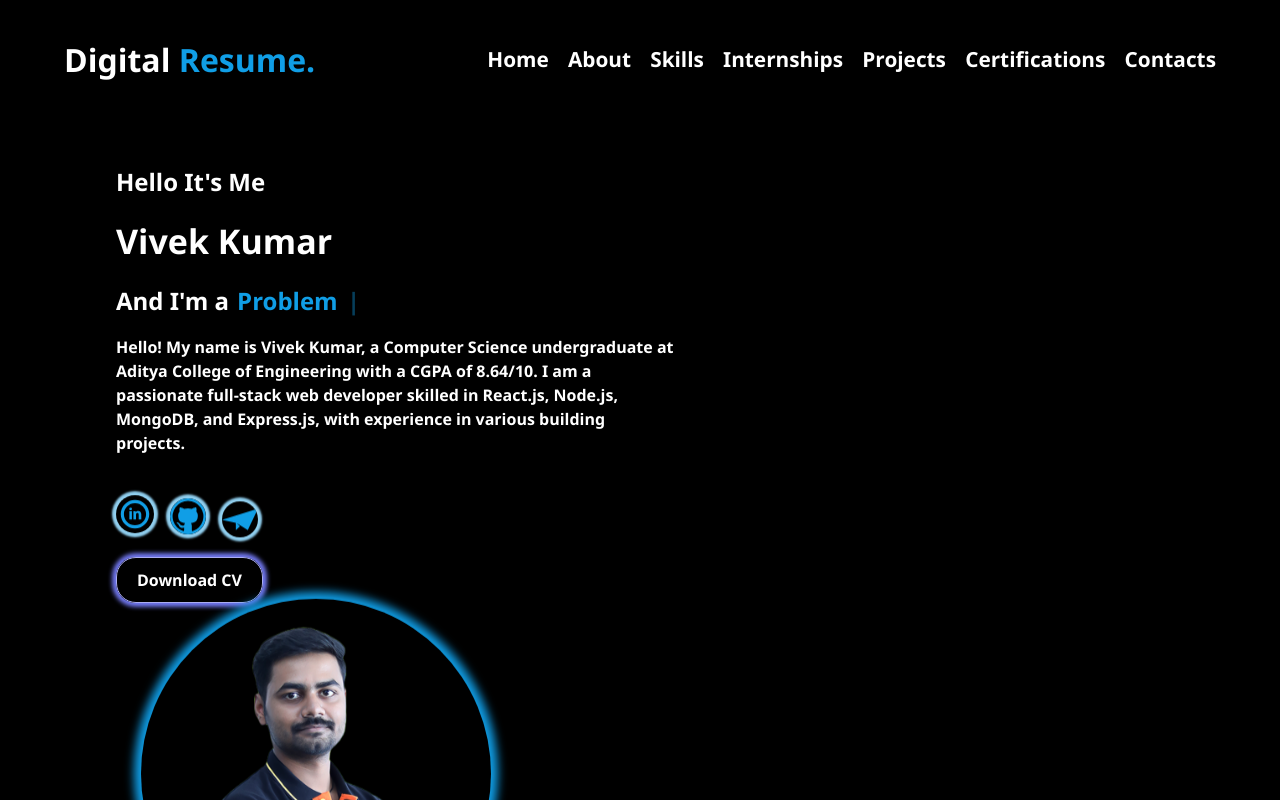
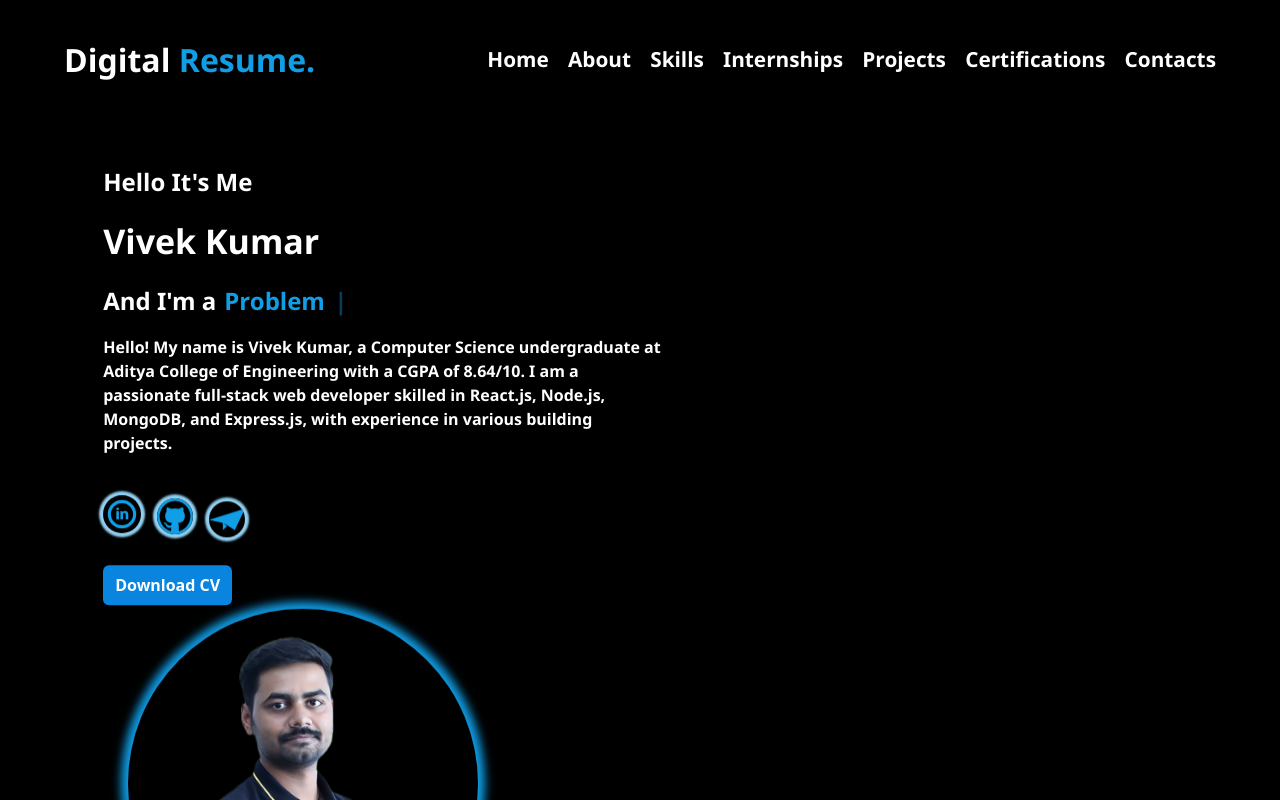
Before and after one commit to 2004vivek/portfolio, a React (Vite) app: page / in a window 1280 px wide. Shown: the top 800 px of the page. Built offline with nearby package versions, Linux system fonts and the light colour scheme.

Commit message:
changes done

```diff
--- a/src/components/AboutDetails.jsx
+++ b/src/components/AboutDetails.jsx
@@ -23,10 +23,10 @@ export default function AboutDetails({data,index}) {
   return (
     <motion.div  className='about_box' variants={variants} initial="hidden" animate={isInView?'visible':'hidden'} onMouseMove={(e) => handleMouseMove(e, index)} onMouseLeave={() => handleMouseLeave(index)} ref={(el) => (about_box.current[index] = el)}>
             <div className="dynamiccolor1" ref={(el) => (dynamiccolor.current[index] = el)}></div>
-            <div style={{display:"flex",gap:"1rem",placeItems:"center"}}><span><BsStars fontSize={"24px"} color='#109EE6'/></span><span className='about-title'>{data.title}</span></div>
-            <div className='about-para' style={{marginTop:"0.5rem"}}>{data.description}
+            <div style={{display:"flex",gap:"1rem",placeItems:"center"}}><span style={{zIndex:10}}><BsStars fontSize={"24px"} color='#109EE6'/></span><span className='about-title' >{data.title}</span></div>
+            <div className='about-para' style={{marginTop:"0.5rem",zIndex:10}} >{data.description}
             </div>
-            </motion.div>
+    </motion.div>
 
   )
 }
--- a/src/components/Introduction.jsx
+++ b/src/components/Introduction.jsx
@@ -1,42 +1,45 @@
-import React, { useContext, useRef } from 'react'
-import { Typewriter } from 'react-simple-typewriter'
+import React, { useContext, useRef } from "react";
+import { Typewriter } from "react-simple-typewriter";
 import { TiSocialLinkedinCircular } from "react-icons/ti";
 import { LuInstagram } from "react-icons/lu";
 import { VscGithub } from "react-icons/vsc";
 import { SiMinutemailer } from "react-icons/si";
 import { TiSocialFacebookCircular } from "react-icons/ti";
-import { AppContext } from '../context/AppContext';
-import { motion, useInView } from 'framer-motion';
-import Tilt from 'react-parallax-tilt';
+import { AppContext } from "../context/AppContext";
+import { motion, useInView } from "framer-motion";
+import Tilt from "react-parallax-tilt";
 
 export default function Introduction() {
-    const {IntroductionMoveHandler,IntoductionLeaveHandler,introduction,dynamiccolor1}=useContext(AppContext)
-    const ref=useRef(null)
-    const inview=useInView(ref, { triggerOnce: true });
+  const {
+    IntroductionMoveHandler,
+    IntoductionLeaveHandler,
+    introduction,
+    dynamiccolor1,
+  } = useContext(AppContext);
+  const ref = useRef(null);
+  const inview = useInView(ref, { triggerOnce: true });
   const variants = {
     hidden: {
       opacity: 0,
       scale: 0.7,
-         y:20,
+      y: 20,
       transition: {
-          type: 'spring',
+        type: "spring",
         stiffness: 900,
         damping: 20,
-
-        }
+      },
     },
     visible: {
       opacity: 1,
       scale: 1,
-        y:0,
+      y: 0,
       transition: {
-          type: 'spring',
+        type: "spring",
         stiffness: 900,
         damping: 20,
-
-        }
-      }
-    }
+      },
+    },
+  };
 
   const handleDownload = () => {
     const link = document.createElement("a");
@@ -47,33 +50,110 @@ export default function Introduction() {
     document.body.removeChild(link);
   };
   return (
-    <div style={{width:'100%',overflow:'hidden',padding:"1rem 0"}}>
+    <div style={{ width: "100%", overflow: "hidden", padding: "1rem 0" }}>
       <Tilt tiltAxis="y" tiltMaxAngleY={5} tiltReverse={true}>
-    <div className='introduction_container' onMouseMove={(e)=>IntroductionMoveHandler(e)} onMouseLeave={IntoductionLeaveHandler} ref={introduction}>
+        <div
+          className="introduction_container"
+          onMouseMove={(e) => IntroductionMoveHandler(e)}
+          onMouseLeave={IntoductionLeaveHandler}
+          ref={introduction}
+        >
           <div className="dynamiccolor1" ref={dynamiccolor1}></div>
           <div className="introduction_left">
-        <div className='introduction_hello'>Hello It's Me</div>
-        <div className='name'>Vivek Kumar</div>
-        <div className='description'>And I'm a
-            <span style={{ color: '#109EE6', fontWeight: 'bold',marginLeft:"0.5rem"}}><Typewriter
-            words={['Web Developer', 'Full Stack Developer', 'Problem Solver','React Native Developer']}
+            <div className="introduction_hello" style={{zIndex:10}}>Hello It's Me</div>
+            <div className="name" style={{zIndex:10}}>Vivek Kumar</div>
+            <div className="description" style={{zIndex:10}}>
+              And I'm a
+              <span
+                style={{
+                  color: "#109EE6",
+                  fontWeight: "bold",
+                  marginLeft: "0.5rem",
+                }}
+              >
+                <Typewriter
+                  words={[
+                    "Web Developer",
+                    "Full Stack Developer",
+                    "Problem Solver",
+                    "React Native Developer",
+                  ]}
                   loop={0}
                   cursor
-            cursorStyle='|'
+                  cursorStyle="|"
                   typeSpeed={70}
                   deleteSpeed={50}
                   delaySpeed={1000}
-          /></span></div>
-          <div className="bio">
-          Hello! My name is Vivek Kumar, a Computer Science undergraduate at Aditya College of Engineering with a CGPA of 8.64/10. I am a passionate full-stack web developer skilled in React.js, Node.js, MongoDB, and Express.js, with experience in various building projects.
+                />
+              </span>
+            </div>
+            <div className="bio" style={{zIndex:10}}>
+              Hello! My name is Vivek Kumar, a Computer Science undergraduate at
+              Aditya College of Engineering with a CGPA of 8.64/10. I am a
+              passionate full-stack web developer skilled in React.js, Node.js,
+              MongoDB, and Express.js, with experience in various building
+              projects.
             </div>
             <div className="icons">
-                <div  onClick={() => window.open("https://www.linkedin.com/in/vivek-kumar-472592258/", "_blank")} ><TiSocialLinkedinCircular className='icon' fontSize={"38px"} color='#109EE6'/></div>
-                <div  onClick={() => window.open("https://github.com/2004vivek", "_blank")} ><VscGithub className='icon' fontSize={"36px"} color='#109EE6'/>
+              <div
+                onClick={() =>
+                  window.open(
+                    "https://www.linkedin.com/in/vivek-kumar-472592258/",
+                    "_blank"
+                  )
+                }
+              >
+                <TiSocialLinkedinCircular
+                  className="icon"
+                  fontSize={"38px"}
+                  color="#109EE6"
+                />
               </div>
-                <div onClick={() => window.location.href = "mailto:vks7633a@gmail.com"} ><SiMinutemailer className='icon' fontSize={"36px"} color='#109EE6'/></div>
+              <div
+                onClick={() =>
+                  window.open("https://github.com/2004vivek", "_blank")
+                }
+              >
+                <VscGithub className="icon" fontSize={"36px"} color="#109EE6" />
               </div>
-            <div  className='download_btn'  onClick={handleDownload} ><motion.button className='download_resume' ref={ref} animate={inview?'visible':'hidden'} variants={variants} initial="hidden">Download CV</motion.button></div>
+              <div
+                onClick={() =>
+                  (window.location.href = "mailto:vks7633a@gmail.com")
+                }
+              >
+                <SiMinutemailer
+                  className="icon"
+                  fontSize={"36px"}
+                  color="#109EE6"
+                />
+              </div>
+            </div>
+            <motion.div
+              initial={{ y: 0 }}
+              animate={{ y: [-8, 8] }}
+              transition={{
+                repeat: Infinity,
+                repeatType: "reverse",
+                type: "spring",
+                stiffness: 300,
+                damping: 10,
+              }}
+              onClick={handleDownload}
+              style={{
+                backgroundColor: "#0985E0",
+                color: "white",
+                padding: "8px 12px",
+                borderRadius: "6px",
+                fontWeight: "bold",
+                width: "fit-content",
+                display: "inline-block",
+                cursor:'pointer',marginBottom:"1rem"
+              }}
+            >
+              Download CV
+            </motion.div>
+
+            {/* <div  className='download_btn'  onClick={handleDownload} ><motion.button className='download_resume' ref={ref} animate={inview?'visible':'hidden'} variants={variants} initial="hidden">Download CV</motion.button></div> */}
           </div>
           <div className="introduction_right">
             <div className="img_frame">
@@ -81,10 +161,9 @@ export default function Introduction() {
                 <img src="vivek.png" alt="" />
               </div>
             </div>
-
           </div>
         </div>
       </Tilt>
     </div>
-  )
+  );
 }
--- a/src/components/Projects.jsx
+++ b/src/components/Projects.jsx
@@ -50,6 +50,20 @@ const projects = [
     ]
   },
   {
+    title: "QuizQuest-An Quiz Website",
+    color: "#8A2BE2" ,
+    description: "This website offers diverse quiz categories with varying difficulty levels to challenge all skill levels.",
+    image: "./quiz.jpg",
+    sourceUrl: "https://github.com/2004vivek/Quiz",
+    technologies: ["HTML", "CSS", "JavaScript","API"],
+    features: [
+      "Multiple Quiz Categories",
+      "Secure Authenication",
+      "User-friendly interface",
+      "Timed Quizzes & Challenges",
+    ]
+  },
+  {
     title: "Netflix Clone",
     color: "#FB9014" ,
     description: "A Netflix clone built using React, featuring secure authentication for login and signup, with a fully responsive design optimized for all screen sizes.",
@@ -62,7 +76,8 @@ const projects = [
       "User-friendly interface",
       "Trending & Categories"
     ]
-  }
+  },
+
 ];
 
 export default function Projects() {
@@ -164,6 +179,7 @@ export default function Projects() {
         </motion.div>
       </div>
 
+
       <Modal
         show={!!selectedProject}
         onHide={() => setSelectedProject(null)}
@@ -193,7 +209,7 @@ export default function Projects() {
           </Button>
         </Modal.Header>
 
-        <Modal.Body>
+        <Modal.Body style={{background:'rgb(0, 32, 53)'}}>
           <div style={{width:'100%',height:'200px'}}>
             <img src={selectedProject?.image} alt={selectedProject?.title}  height='100%' width={'100%'}/>
           </div>
--- a/src/index.css
+++ b/src/index.css
@@ -98,7 +98,7 @@ body{
   font-size: 2rem;
 }
 .introduction_container{
-  width: 85%;
+  width: 87%;
 
   margin: auto;
 
```
Also changed, not shown: 2 other files (tests, documents, lock files or other folders). Lines whose indentation alone changed are shown as unchanged.
